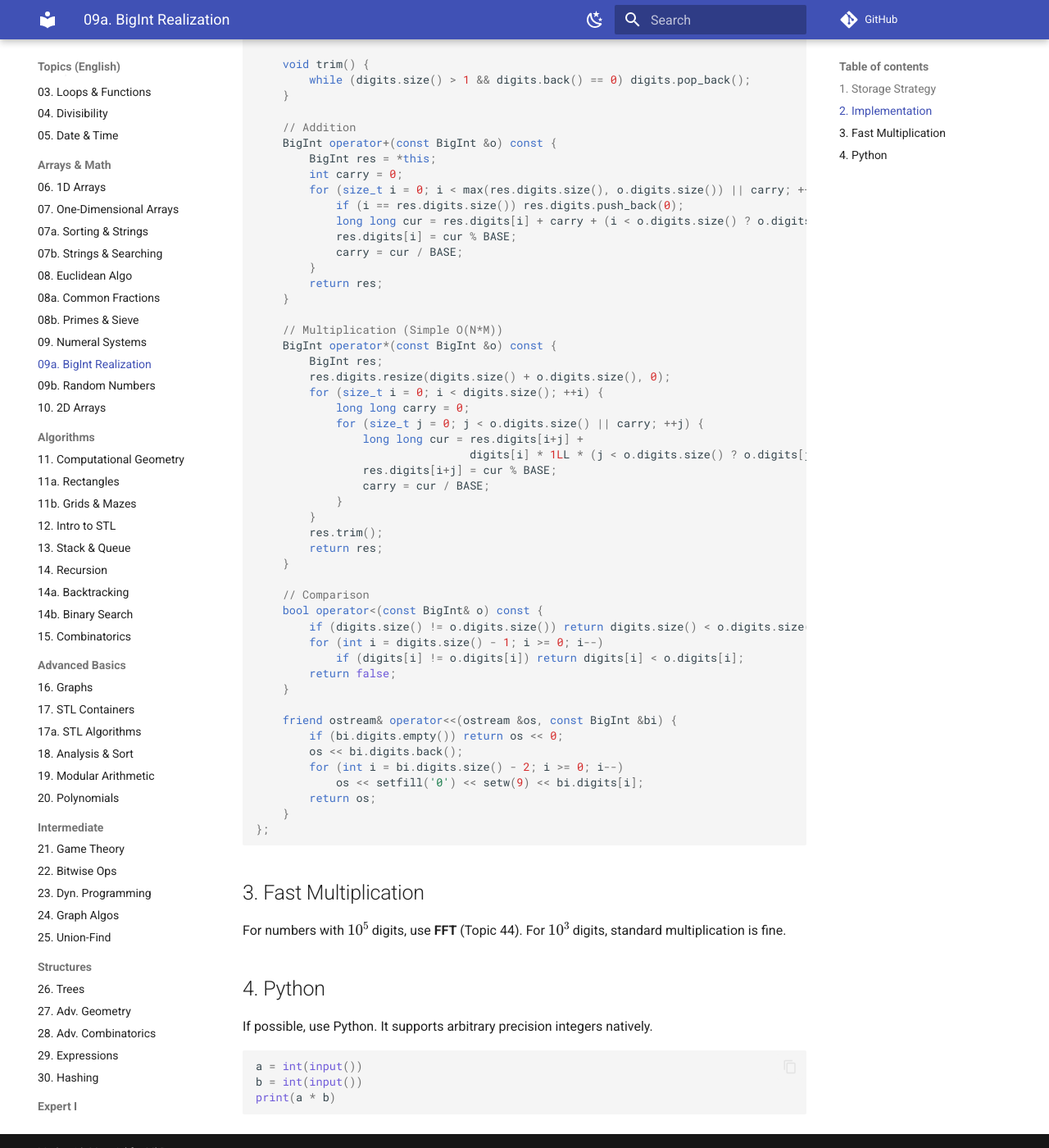
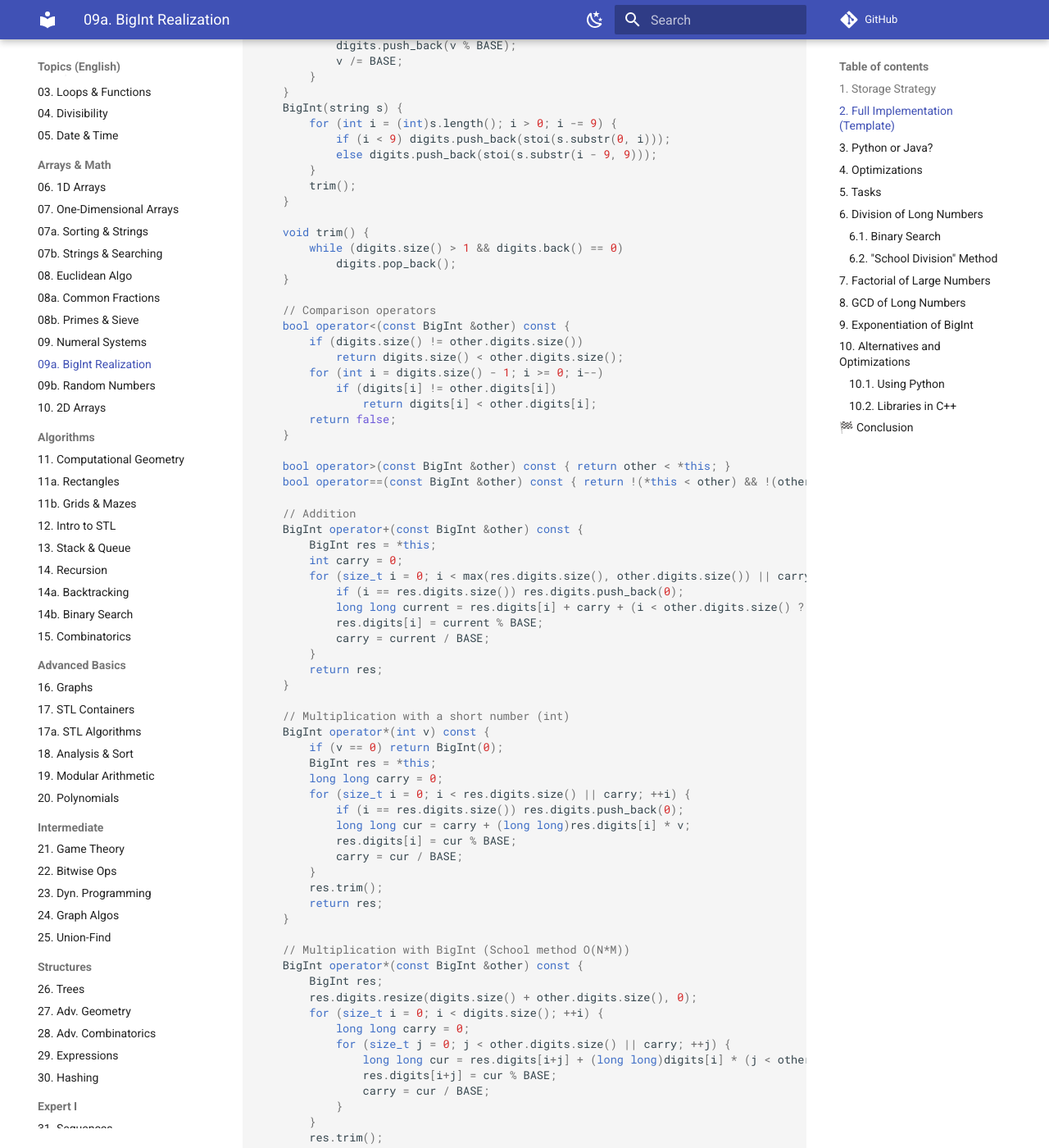
Before and after one commit to KadirYazadzhi/Informatics-Olympiad-Topics, an MkDocs documentation site: the page built from docs/EN/09a_BigInt_Realization.md, in a window 1280 px wide and 1400 px high, scrolled down 1005 px. Shown: the whole window at 82% size. Built offline with MkDocs 1.6.1 and Material for MkDocs 9.7.7, drawn with Linux system fonts in a browser that asks for light colours; comment, search, counter and statistics services are not loaded; some of the changed text lies outside the part shown.

Commit message:
docs: literal translation of Topic 09a from BG to EN

````diff
--- a/docs/EN/09a_BigInt_Realization.md
+++ b/docs/EN/09a_BigInt_Realization.md
@@ -1,19 +1,25 @@
-# 🧮 BigInt Implementation
+# 🧮 BigInt Implementation (Long Numbers)
 
-C++ `unsigned long long` caps at $10^{19}$. For cryptography or specific problems, we need larger numbers.
+In C++, the largest integer type `unsigned long long` supports numbers up to $\approx 1.8 \times 10^{19}$. However, many tasks require working with numbers with hundreds or thousands of digits. Unlike Python and Java, C++ has no built-in support for BigInteger, so we have to write it ourselves.
 
 ## 1. Storage Strategy
-Store digits in a `vector<int>`.
-To optimize, store in **base $10^9$** (9 decimal digits per integer). This fits in `int` and multiplication fits in `long long`.
-Store in **reverse order** (Little Endian).
 
-## 2. Implementation
+The most efficient way is to store the number in `std::vector<int>`, but not digit by digit (base 10); instead, grouping them, for example, by 9 digits (base $10^9$).
+*   Base $10^9$ fits into `int`.
+*   The multiplication of two "digits" (up to $10^{18}$) fits into `long long`.
+*   It reduces the number of operations 9 times compared to base 10.
+
+The vector stores the digits in **reverse order** (the least significant ones are at index 0) so that it can be easily expanded.
+
+## 2. Full Implementation (Template)
+
+Here is a compact but functional structure that you can use in competitions:
 
 ```cpp
+#include <iostream>
 #include <vector>
 #include <string>
 #include <algorithm>
-#include <iostream>
 #include <iomanip>
 
 using namespace std;
@@ -23,14 +29,15 @@ const int BASE = 1e9;
 struct BigInt {
     vector<int> digits;
 
-    BigInt(long long v = 0) {
+    // Constructors
+    BigInt() {}
+    BigInt(long long v) {
         if (v == 0) digits.push_back(0);
         while (v > 0) {
             digits.push_back(v % BASE);
             v /= BASE;
         }
     }
-
     BigInt(string s) {
         for (int i = (int)s.length(); i > 0; i -= 9) {
             if (i < 9) digits.push_back(stoi(s.substr(0, i)));
@@ -40,31 +47,59 @@ struct BigInt {
     }
 
     void trim() {
-        while (digits.size() > 1 && digits.back() == 0) digits.pop_back();
+        while (digits.size() > 1 && digits.back() == 0)
+            digits.pop_back();
     }
 
+    // Comparison operators
+    bool operator<(const BigInt &other) const {
+        if (digits.size() != other.digits.size())
+            return digits.size() < other.digits.size();
+        for (int i = digits.size() - 1; i >= 0; i--)
+            if (digits[i] != other.digits[i])
+                return digits[i] < other.digits[i];
+        return false;
+    }
+
+    bool operator>(const BigInt &other) const { return other < *this; }
+    bool operator==(const BigInt &other) const { return !(*this < other) && !(other < *this); }
+
     // Addition
-    BigInt operator+(const BigInt &o) const {
+    BigInt operator+(const BigInt &other) const {
         BigInt res = *this;
         int carry = 0;
-        for (size_t i = 0; i < max(res.digits.size(), o.digits.size()) || carry; ++i) {
+        for (size_t i = 0; i < max(res.digits.size(), other.digits.size()) || carry; ++i) {
             if (i == res.digits.size()) res.digits.push_back(0);
-            long long cur = res.digits[i] + carry + (i < o.digits.size() ? o.digits[i] : 0);
-            res.digits[i] = cur % BASE;
-            carry = cur / BASE;
+            long long current = res.digits[i] + carry + (i < other.digits.size() ? other.digits[i] : 0);
+            res.digits[i] = current % BASE;
+            carry = current / BASE;
         }
         return res;
     }
 
-    // Multiplication (Simple O(N*M))
-    BigInt operator*(const BigInt &o) const {
+    // Multiplication with a short number (int)
+    BigInt operator*(int v) const {
+        if (v == 0) return BigInt(0);
+        BigInt res = *this;
+        long long carry = 0;
+        for (size_t i = 0; i < res.digits.size() || carry; ++i) {
+            if (i == res.digits.size()) res.digits.push_back(0);
+            long long cur = carry + (long long)res.digits[i] * v;
+            res.digits[i] = cur % BASE;
+            carry = cur / BASE;
+        }
+        res.trim();
+        return res;
+    }
+
+    // Multiplication with BigInt (School method O(N*M))
+    BigInt operator*(const BigInt &other) const {
         BigInt res;
-        res.digits.resize(digits.size() + o.digits.size(), 0);
+        res.digits.resize(digits.size() + other.digits.size(), 0);
         for (size_t i = 0; i < digits.size(); ++i) {
             long long carry = 0;
-            for (size_t j = 0; j < o.digits.size() || carry; ++j) {
-                long long cur = res.digits[i+j] +
-                                digits[i] * 1LL * (j < o.digits.size() ? o.digits[j] : 0) + carry;
+            for (size_t j = 0; j < other.digits.size() || carry; ++j) {
+                long long cur = res.digits[i+j] + (long long)digits[i] * (j < other.digits.size() ? other.digits[j] : 0) + carry;
                 res.digits[i+j] = cur % BASE;
                 carry = cur / BASE;
             }
@@ -73,32 +108,155 @@ struct BigInt {
         return res;
     }
 
-    // Comparison
-    bool operator<(const BigInt& o) const {
-        if (digits.size() != o.digits.size()) return digits.size() < o.digits.size();
-        for (int i = digits.size() - 1; i >= 0; i--)
-            if (digits[i] != o.digits[i]) return digits[i] < o.digits[i];
-        return false;
-    }
-
+    // Output
     friend ostream& operator<<(ostream &os, const BigInt &bi) {
-        if (bi.digits.empty()) return os << 0;
+        if (bi.digits.empty()) { os << 0; return os; }
         os << bi.digits.back();
-        for (int i = bi.digits.size() - 2; i >= 0; i--)
+        for (int i = bi.digits.size() - 2; i >= 0; i--) {
             os << setfill('0') << setw(9) << bi.digits[i];
+        }
         return os;
     }
 };
 ```
 
-## 3. Fast Multiplication
-For numbers with $10^5$ digits, use **FFT** (Topic 44).
-For $10^3$ digits, standard multiplication is fine.
+## 3. Python or Java?
 
-## 4. Python
-If possible, use Python. It supports arbitrary precision integers natively.
+If the task allows the use of other languages and the time limit is not too strict (Python is slower), it is often easier to simply switch the language.
+In Python, `int` automatically supports arbitrary precision.
+
+**Python example:**
 ```python
 a = int(input())
 b = int(input())
 print(a * b)
 ```
+
+## 4. Optimizations
+
+1.  **Karatsuba**: For very large numbers (e.g., over 2000-3000 digits), the standard $O(N^2)$ multiplication is slow. The Karatsuba algorithm works in $O(N^{\log_2 3}) \approx O(N^{1.58})$.
+2.  **FFT (Fast Fourier Transform)**: For extremely large numbers ($10^5$ digits), multiplication is done in $O(N \log N)$ (see Topic 44).
+
+## 5. Tasks
+1.  **UVa 10106 - Product**: Simple multiplication of two large numbers.
+2.  **SPOJ JULKA**: Addition and subtraction / division by 2.
+3.  **Codeforces 1042D**: BigInt may be needed for intermediate calculations.
+
+---
+
+## 6. Division of Long Numbers
+
+Division is the most complex operation for BigInt. There are two main approaches:
+
+### 6.1. Binary Search
+If we divide $A$ by $B$ and want the quotient $Q$, we can use binary search on the answer:
+*   Search for the largest $Q$ for which $Q \times B \le A$.
+*   The remainder is $R = A - Q \times B$.
+
+Complexity: $O((\log A) \cdot M)$, where $M$ is the complexity of multiplication.
+
+### 6.2. "School Division" Method
+Similar to the long division we learn at school, we can divide "digit" by "digit" (in our base $10^9$):
+```cpp
+BigInt divide(const BigInt& dividend, int divisor, int& remainder) {
+    BigInt result;
+    long long carry = 0;
+
+    for (int i = dividend.digits.size() - 1; i >= 0; i--) {
+        long long current = carry * BASE + dividend.digits[i];
+        result.digits.push_back(current / divisor);
+        carry = current % divisor;
+    }
+
+    remainder = carry;
+    reverse(result.digits.begin(), result.digits.end());
+    result.trim();
+    return result;
+}
+```
+
+---
+
+## 7. Factorial of Large Numbers
+
+Classical task: Calculate $N!$ for $N \le 1000$.
+
+```cpp
+BigInt factorial(int n) {
+    BigInt result(1);
+    for (int i = 2; i <= n; i++) {
+        result = result * i;
+    }
+    return result;
+}
+```
+
+For example, $100!$ has 158 digits and is beyond the range of all built-in types.
+
+---
+
+## 8. GCD of Long Numbers
+
+The Euclidean algorithm also works for BigInt, but if one number is small (`int`), there is a faster method:
+```cpp
+int gcd_bigint_int(BigInt a, int b) {
+    // Euclid with mod operation
+    while (b != 0) {
+        int remainder;
+        a = divide(a, b, remainder);
+        swap(a, BigInt(b));
+        b = remainder;
+    }
+    return a.digits[0]; // The result will be a small number
+}
+```
+
+---
+
+## 9. Exponentiation of BigInt
+
+For $A^B \pmod{M}$, if $A$ is BigInt, while $B$ and $M$ are ordinary numbers:
+```cpp
+BigInt powerMod(BigInt base, int exp, int mod) {
+    BigInt result(1);
+    while (exp > 0) {
+        if (exp % 2 == 1) {
+            result = (result * base); // Then take modulo
+        }
+        base = (base * base); // Then take modulo
+        exp /= 2;
+    }
+    return result;
+}
+```
+Note: For huge moduli, `mod` may need to be BigInt.
+
+---
+
+## 10. Alternatives and Optimizations
+
+### 10.1. Using Python
+If the competition allows it:
+```python
+a = int(input())
+b = int(input())
+print(a ** b)  # Python automatically works with arbitrarily large numbers
+```
+
+### 10.2. Libraries in C++
+*   **GMP (GNU Multiple Precision Library)**: An extremely fast and optimized library for arbitrarily large numbers.
+*   However, most competitions do NOT allow external libraries.
+
+---
+
+## 🏁 Conclusion
+
+Implementation of BigInt is an important skill for competitors. It is good to have a prepared template to copy when needed. Key elements are:
+*   Choosing an appropriate base ($10^9$ is optimal).
+*   Correct management of `carry` during arithmetic operations.
+*   `trim()` for removing leading zeros.
+*   Testing with extreme cases (0, very large numbers, equal numbers).
+
+Although it seems complex, once you have written it, you can use it repeatedly!
+
+```
````
